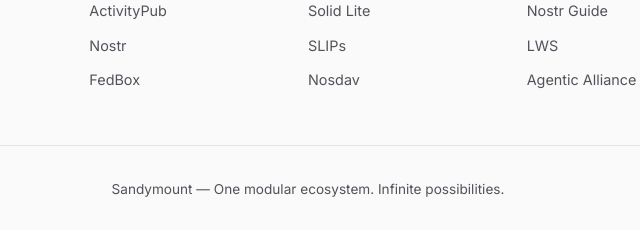
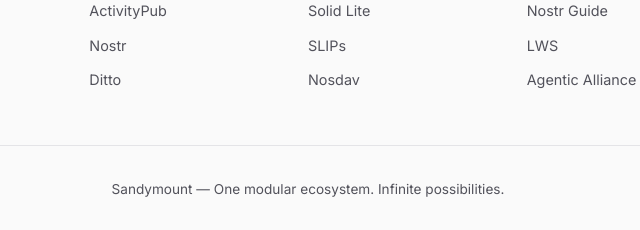
Before and after one commit to sandy-mount/sandymount, a website: page index.html in a window 1280 px wide. Shown: the part 6199-6429 px from the top of the page, 332-972 px from the left. Drawn offline with Linux system fonts and the light colour scheme.

Commit message:
Fix footer: Protocols section shows Ditto (SAND stack)

```diff
--- a/index.html
+++ b/index.html
@@ -996,7 +996,7 @@
         <a href="https://solidproject.org">Solid</a>
         <a href="https://activitypub.rocks">ActivityPub</a>
         <a href="https://nostr.com">Nostr</a>
-        <a href="https://socialdocs.org/docs/ecosystem/fedbox/">FedBox</a>
+        <a href="https://docs.soapbox.pub/ditto/install/">Ditto</a>
       </div>
       <div class="footer-col">
         <h4>Core Projects</h4>
```
